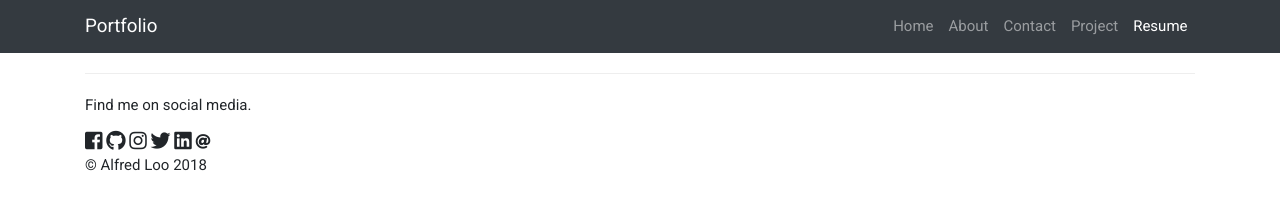
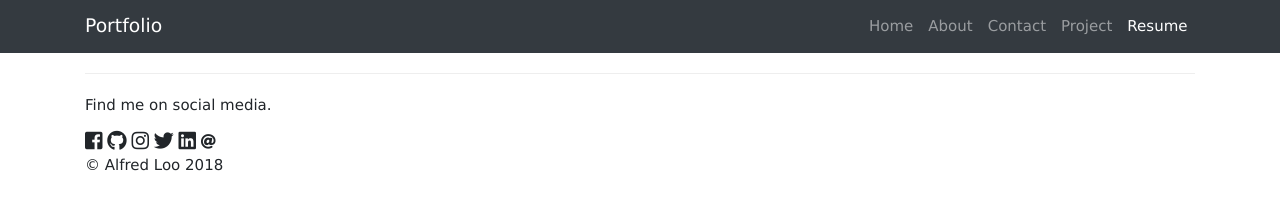
Before and after one commit to Alfred20697/Alfred20697.github.io, a plain HTML site: page resume.html in a window 1280 px wide. Drawn offline with nearby package versions, Linux system fonts and the light colour scheme.

Commit message:
minor change

```diff
--- a/resume.html
+++ b/resume.html
@@ -12,21 +12,8 @@
     <link rel="stylesheet" href="https://use.fontawesome.com/releases/v5.0.11/css/all.css" integrity="sha384-p2jx59pefphTFIpeqCcISO9MdVfIm4pNnsL08A6v5vaQc4owkQqxMV8kg4Yvhaw/"
         crossorigin="anonymous">
     <link rel="stylesheet" href="https://www.w3schools.com/w3css/4/w3.css">
-    <link rel='stylesheet' href='https://fonts.googleapis.com/css?family=Roboto'>
     <link rel="stylesheet" href="assets/css/style.css">
     <link href="favicon.ico" rel="shortcut icon" type="image/x-icon" />
-    <style>
-        html,
-        body,
-        h1,
-        h2,
-        h3,
-        h4,
-        h5,
-        h6 {
-            font-family: "Roboto", sans-serif
-        }
-    </style>
 </head>
 
 <body>
```
